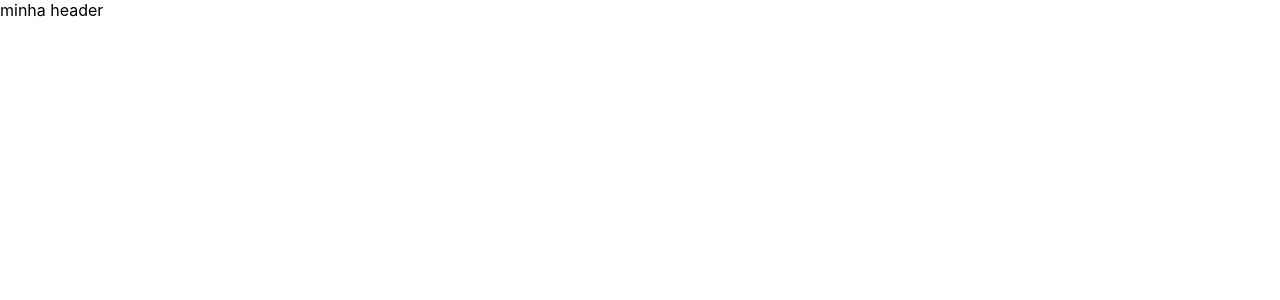
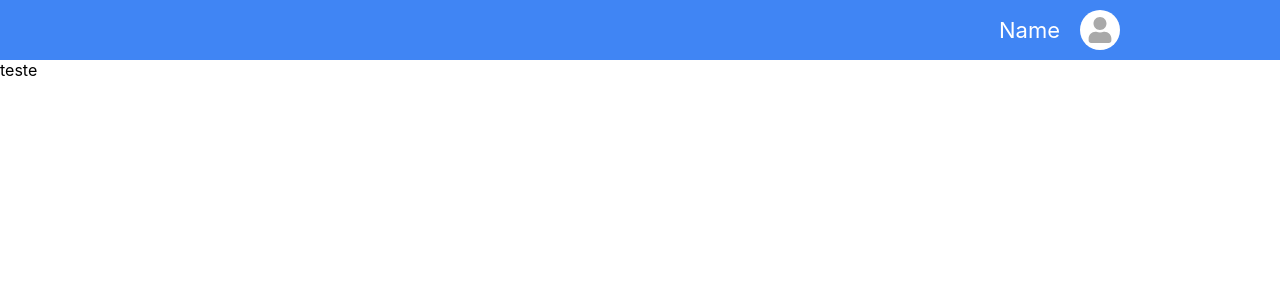
Before and after one commit to rafaeloliveirasilva05/human-resource-control, a React (Create React App) app: page / in a window 1280 px wide. Shown: the top 300 px of the page. Built offline with nearby package versions, Linux system fonts and the light colour scheme.

Commit message:
header structure development

```diff
--- a/package.json
+++ b/package.json
@@ -3,8 +3,10 @@
   "version": "0.1.0",
   "private": true,
   "dependencies": {
+    "@babel/runtime": "^7.6.3",
     "react": "^16.10.2",
     "react-dom": "^16.10.2",
+    "react-icons": "^3.7.0",
     "react-scripts": "3.2.0"
   },
   "scripts": {
--- a/src/App.js
+++ b/src/App.js
@@ -7,6 +7,7 @@ function App() {
   return (
     <div>
       <Header/>
+      <PresentationEmployeeData/>
     </div>
   )
 }
--- a/src/components/Header/index.js
+++ b/src/components/Header/index.js
@@ -1,10 +1,20 @@
 import React from 'react'
+import { FaUser } from 'react-icons/fa';
+
+import './styles.css'
 
 function Header() {
-  return(
-    <div>
-      minha header
-    </div>
+  return (
+    <header>
+      <div className='container'>
+        <div className='userData'>
+          <label>Name</label>
+          <div>
+            <FaUser size={26} color={'#a9a9a9'} />
+          </div>
+        </div>
+      </div>
+    </header>
   )
 }
 
--- /dev/null
+++ b/src/components/Header/styles.css
@@ -0,0 +1,36 @@
+
+header{
+  width: 100vw;
+  padding: 10px 0;
+  background-color: #4085f4;
+}
+
+.container {
+  display: flex;
+  justify-content: flex-end;
+  align-items: center;
+  max-width: 960px;
+  margin: 0 auto;
+}
+
+.userData {
+  display: flex;
+  flex-direction: row;
+  align-items: center;
+}
+
+.userData label{
+  margin-right: 20px;
+  color: #fff;
+  font-size: 1.375rem;
+}
+
+.userData div{
+  width: 40px;
+  height: 40px;
+  border-radius: 50%;
+  background-color: #fff;
+  display: flex;
+  justify-content: center;
+  align-items: center;
+}
--- a/src/screens/PresentationEmployeeData/index.js
+++ b/src/screens/PresentationEmployeeData/index.js
@@ -3,7 +3,7 @@ import React from 'react'
 function PresentationEmployeeData (){
   return(
     <div>
-      oi
+      teste
     </div>
   )
 }
```
Also changed, not shown: src/components/Header/styles.js (deleted), 2 other files (tests, documents, lock files or other folders).
